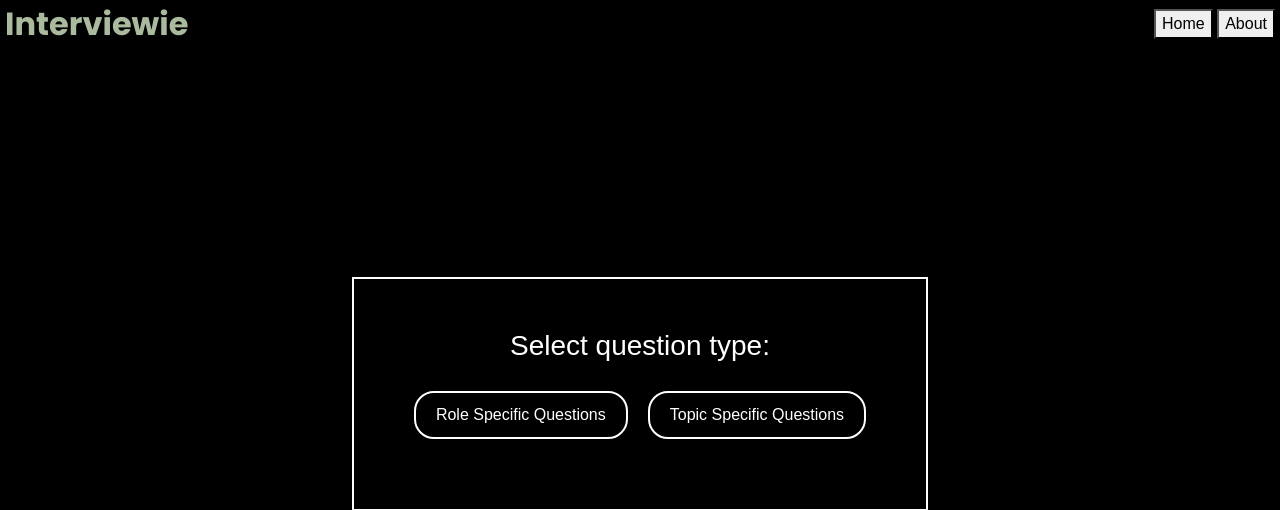
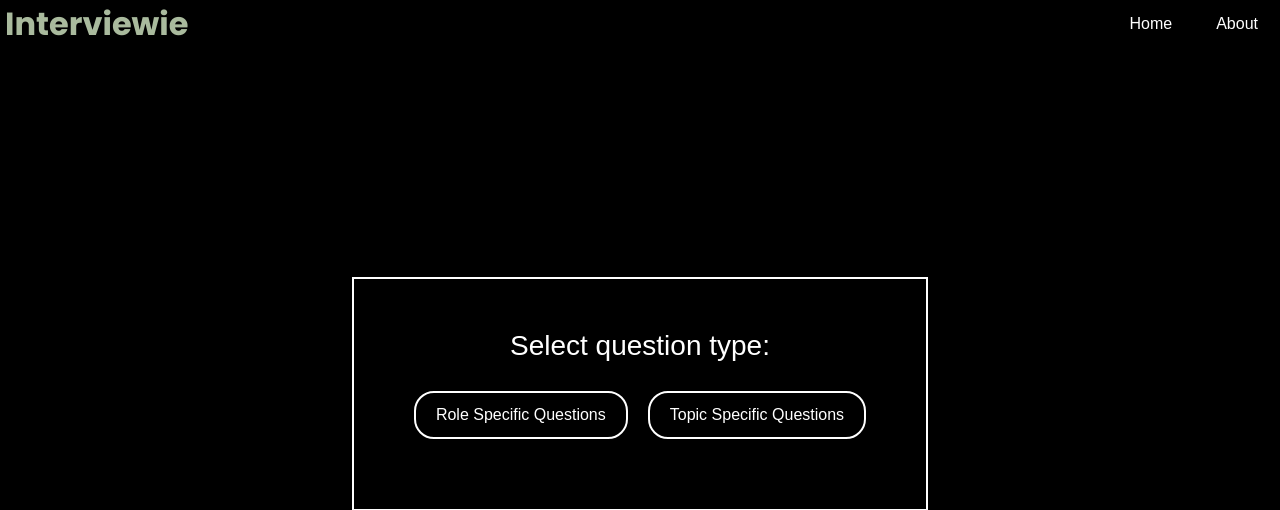
Before and after one commit to VShalini01/Mock-Interviews-Website, a Flask app: template mini_project2/templates/about.html in a window 1280 px wide. Shown: the top 510 px of the page. Run offline with Flask 3, Linux system fonts and the light colour scheme; the template is opened without the code that fills it, so the values that code supplies are empty; some libraries are stand-ins or nearby versions; some web fonts are replaced.

Commit message:
Update index.css

```diff
--- a/mini_project2/static/css/index.css
+++ b/mini_project2/static/css/index.css
@@ -29,23 +29,33 @@
     align-items: center;
 }
 
-.about-btn1{
+.button-group {
+    display: flex;
+    justify-content: flex-end;
+    align-items: center;
+    flex-grow: 1;
+}
+
+.about-btn {
     background-color: transparent;
     color: white;
     cursor: pointer;
     transition: all 0.3s ease;
-}
-.about-btn2 {
-    background-color: transparent;
-    color: white;
-    cursor: pointer;
-    transition: all 0.3s ease;
+    border-radius: 20px;
+    margin-left: 10px;
+    padding: 5px 15px; /* Reduced padding */
+    border: 2px solid transparent; /* Added to maintain button size */
 }
 
-.about-btn1:hover, .about-btn2:hover {
-    background-color: white;
-    color: black;
+.about-btn:hover {
+    background-color: #353839; /* Lighter black */
+    color: white;
 }
+
+.about-btn:active {
+    opacity: 0.7;
+}
+
 
 /* Responsive design for smaller screens */
 @media screen and (max-width: 768px) {
```
